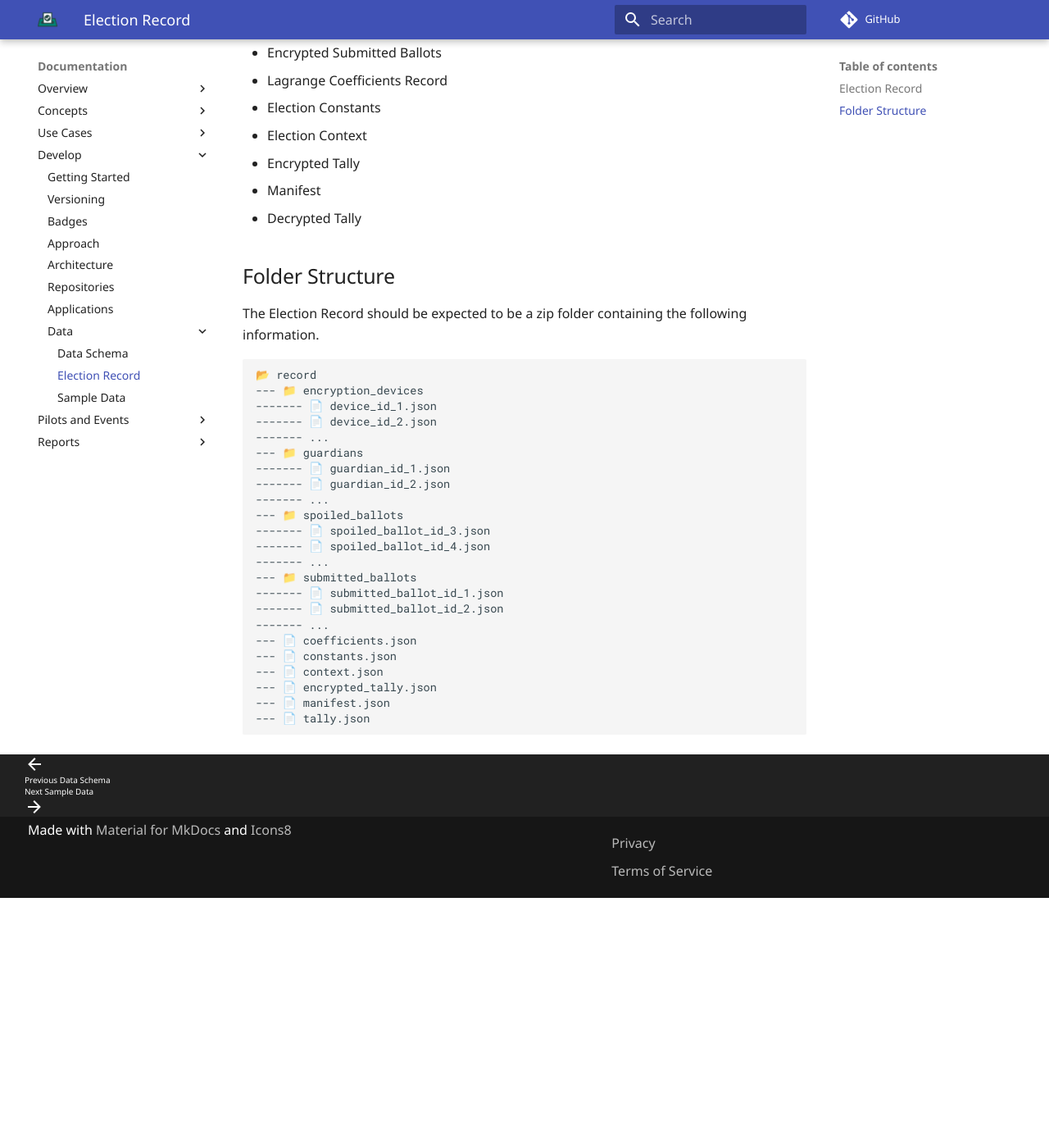
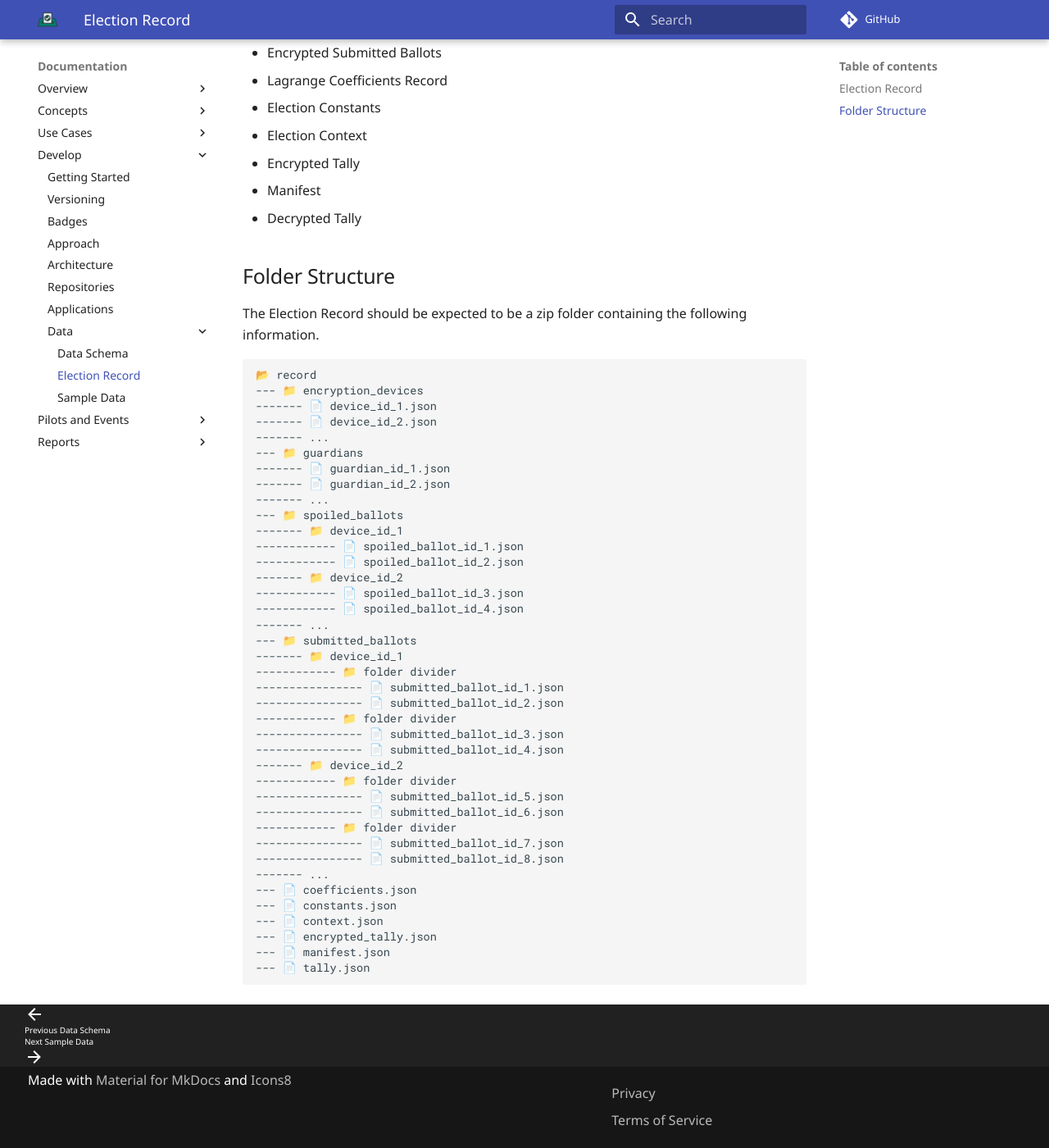
Before and after one commit to Election-Tech-Initiative/electionguard, an MkDocs documentation site: the page built from docs/develop/Election_Record.md, in a window 1280 px wide and 1400 px high, scrolled down 415 px. Shown: the whole window at 82% size. Built offline with MkDocs 1.6.1 and Material for MkDocs 9.7.7, drawn with Linux system fonts in a browser that asks for light colours; some web fonts are replaced; comment, search, counter and statistics services are not loaded; before the commit the page ends 1510 px from its top, so only the background shows below that.

```diff
--- a/docs/develop/Election_Record.md
+++ b/docs/develop/Election_Record.md
@@ -28,12 +28,28 @@
 ------- 📄 guardian_id_2.json
 ------- ...
 --- 📁 spoiled_ballots
-------- 📄 spoiled_ballot_id_3.json
-------- 📄 spoiled_ballot_id_4.json
+------- 📁 device_id_1
+------------ 📄 spoiled_ballot_id_1.json
+------------ 📄 spoiled_ballot_id_2.json
+------- 📁 device_id_2
+------------ 📄 spoiled_ballot_id_3.json
+------------ 📄 spoiled_ballot_id_4.json
 ------- ...
 --- 📁 submitted_ballots
-------- 📄 submitted_ballot_id_1.json
-------- 📄 submitted_ballot_id_2.json
+------- 📁 device_id_1
+------------ 📁 folder divider
+---------------- 📄 submitted_ballot_id_1.json
+---------------- 📄 submitted_ballot_id_2.json
+------------ 📁 folder divider
+---------------- 📄 submitted_ballot_id_3.json
+---------------- 📄 submitted_ballot_id_4.json
+------- 📁 device_id_2
+------------ 📁 folder divider
+---------------- 📄 submitted_ballot_id_5.json
+---------------- 📄 submitted_ballot_id_6.json
+------------ 📁 folder divider
+---------------- 📄 submitted_ballot_id_7.json
+---------------- 📄 submitted_ballot_id_8.json
 ------- ...
 --- 📄 coefficients.json
 --- 📄 constants.json
```
